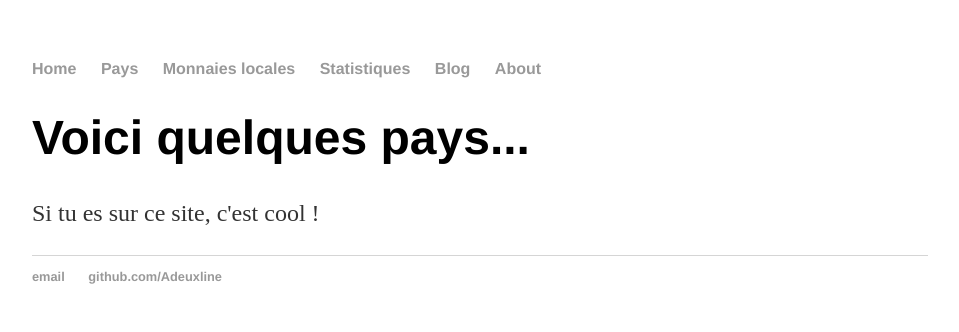
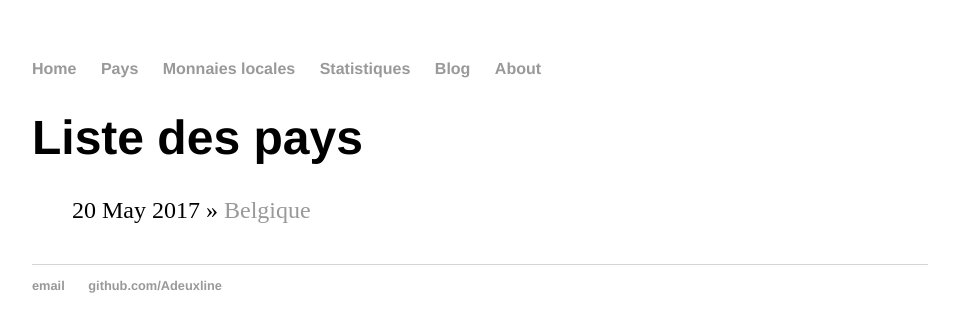
Before and after one commit to rlabe/adeuxline.github.io, a Jekyll site: the page built from countries/index.html, in a window 1280 px wide. Shown: the top 332 px of the page, without its empty margins (160-1119 px from the left). Built offline with Jekyll 4.4.1, drawn with Linux system fonts in a browser that asks for light colours.

Commit message:
Update index.html

```diff
--- a/countries/index.html
+++ b/countries/index.html
@@ -1,8 +1,11 @@
 ---
 layout: default
-title: Pays
+title: Liste des pays
 ---
-<div class="blurb">
-	<h1>Voici quelques pays...</h1>
-	<p>Si tu es sur ce site, c'est cool !</p>
-</div>
+	<h1>{{ page.title }}</h1>
+	<ul class="posts">
+
+	  {% for country in site.countries %}
+	    <li><span>{{ country.date | date_to_string }}</span> » <a href="{{ country.url }}" title="{{ country.title }}">{{ country.title }}</a></li>
+	  {% endfor %}
+	</ul>
```
